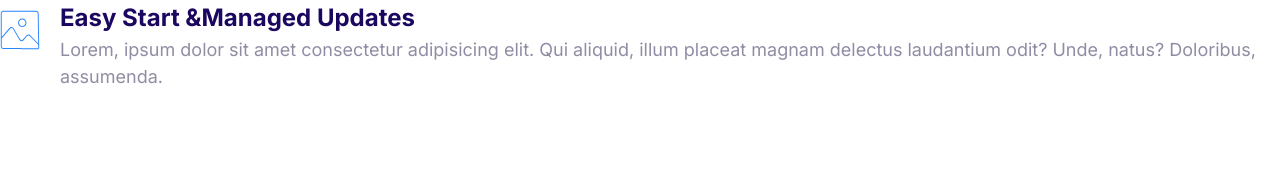
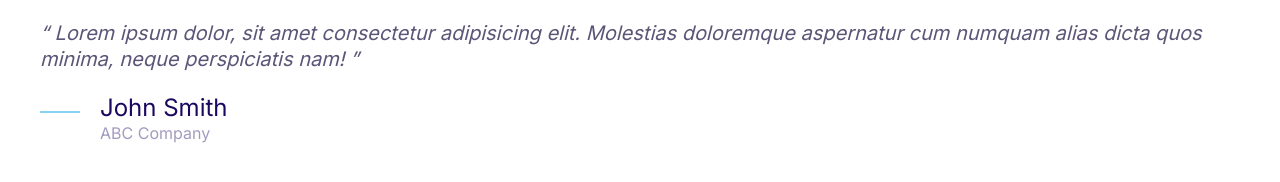
Before and after one commit to RudenkoArt/mosify-website, a plain HTML site: page index.html in a window 1280 px wide. Drawn offline with Linux system fonts and the light colour scheme.

Commit message:
build the quote component

```diff
--- a/css/styles.css
+++ b/css/styles.css
@@ -4,6 +4,7 @@
   --color-accent: #ff3400;
   --color-headings: #1b0760;
   --color-body: #918ca4;
+  --color-body-darker: #5c5577;
   --color-border: #ccc;
   --border-radius: 30px;
 }
@@ -22,7 +23,7 @@ html {
 }
 
 body {
-  font-family: Inter, Arial, Helvatica, sans-serif;
+  font-family: Inter, Arial, Helvetica, sans-serif;
   font-size: 2.4rem;
   line-height: 1.5;
   color: var(--color-body);
@@ -327,7 +328,7 @@ a {
   font-size: 2.4rem;
   font-weight: 300;
   opacity: 0.8;
-  margin: 1rem;
+  margin-right: 1rem;
 }
 
 .plan__description {
@@ -379,7 +380,7 @@ a {
 }
 
 .media__title {
-  margin: 0;
+  margin-top: 0;
 }
 
 .media__body {
@@ -389,3 +390,52 @@ a {
 .media__image {
   margin-top: 1rem;
 }
+
+/* Quotes */
+
+.quote {
+  font-size: 3rem;
+  font-style: italic;
+  color: var(--color-body-darker);
+  line-height: 1.3;
+}
+
+.quote__text::before {
+  content: open-quote;
+}
+
+.quote__text::after {
+  content: close-quote;
+}
+
+.quote__author {
+  font-size: 3rem;
+  font-style: normal;
+  font-weight: 500;
+  margin-bottom: 0;
+}
+
+.quote__organization {
+  color: var(--color-headings);
+  opacity: 0.4;
+  font-size: 2rem;
+  font-style: normal;
+}
+.quote__line {
+  position: relative;
+  bottom: 10px;
+}
+
+@media screen and (min-width: 1024px) {
+  .quote {
+    font-size: 2rem;
+  }
+
+  .quote__author {
+    font-size: 2.4rem;
+  }
+
+  .quote__organization {
+    font-size: 1.6rem;
+  }
+}
--- a/index.html
+++ b/index.html
@@ -14,20 +14,25 @@
     <link rel="stylesheet" href="css/styles.css" />
   </head>
   <body>
+    <blockquote class="quote">
+      <p class="quote__text">
+        Lorem ipsum dolor, sit amet consectetur adipisicing elit. Molestias
+        doloremque aspernatur cum numquam alias dicta quos minima, neque
+        perspiciatis nam!
+      </p>
+      <footer>
         <div class="media">
           <div class="media__image">
-        <svg class="icon icon--primary">
-          <use xlink:href="img/sprite.svg#snap"></use>
+            <svg class="icon icon--primary quote__line">
+              <use xlink:href="img/sprite.svg#line"></use>
             </svg>
           </div>
           <div class="media__body">
-        <h3 class="media__title">Easy Start &Managed Updates</h3>
-        <p>
-          Lorem, ipsum dolor sit amet consectetur adipisicing elit. Qui aliquid,
-          illum placeat magnam delectus laudantium odit? Unde, natus? Doloribus,
-          assumenda.
-        </p>
+            <h3 class="media__title quote__author">John Smith</h3>
+            <p class="quote__organization">ABC Company</p>
           </div>
         </div>
+      </footer>
+    </blockquote>
   </body>
 </html>
```
Also changed, not shown: components/quotes.html (added, +20 -0 lines). Lines whose indentation alone changed are shown as unchanged.
